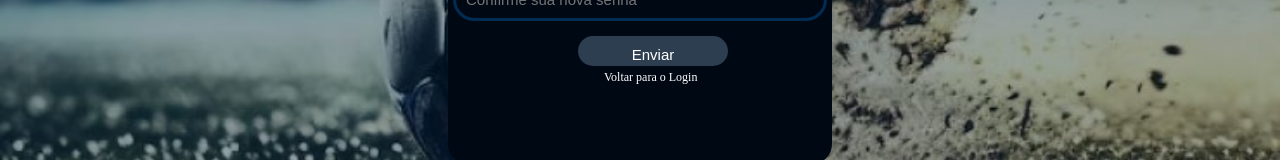
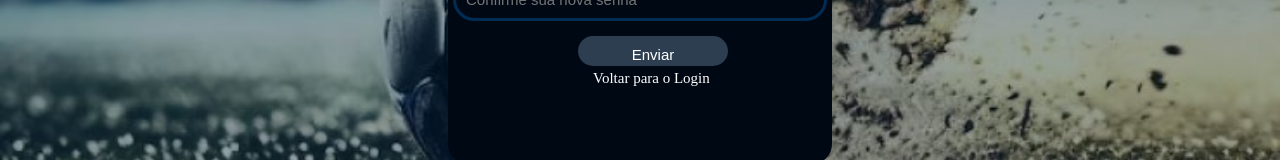
Before and after one commit to scrowYko/ProjetoSA2, a React (Vite) app: page /RecuperarSenha in a window 1280 px wide. Shown: the part 586-746 px from the top of the page. Built offline with nearby package versions, Linux system fonts and the light colour scheme.

Commit message:
css rec senha

```diff
--- a/src/css/RecuperarSenha.css
+++ b/src/css/RecuperarSenha.css
@@ -158,9 +158,9 @@ a:hover {
 
 
 .forgotVolta {
-    font-size: 12px;
+    font-size: 15px;
     margin-top:-16px;
-    margin-left: 156px;
+    margin-left: 145px;
 }
 
 .pforgot{
```
